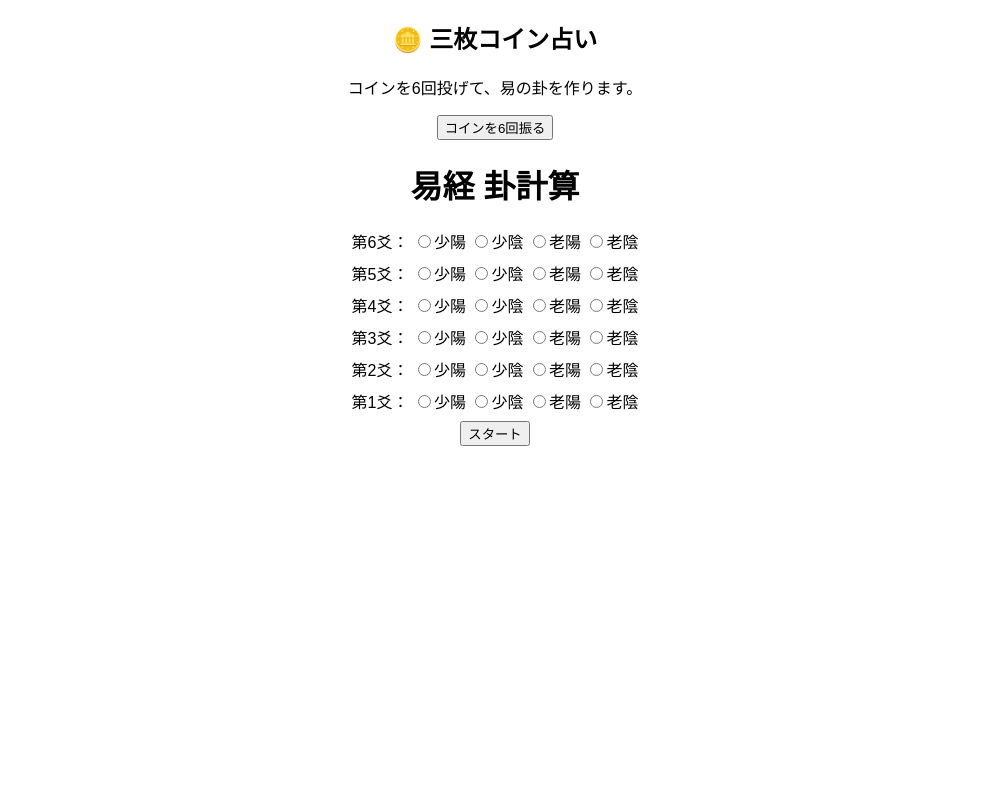
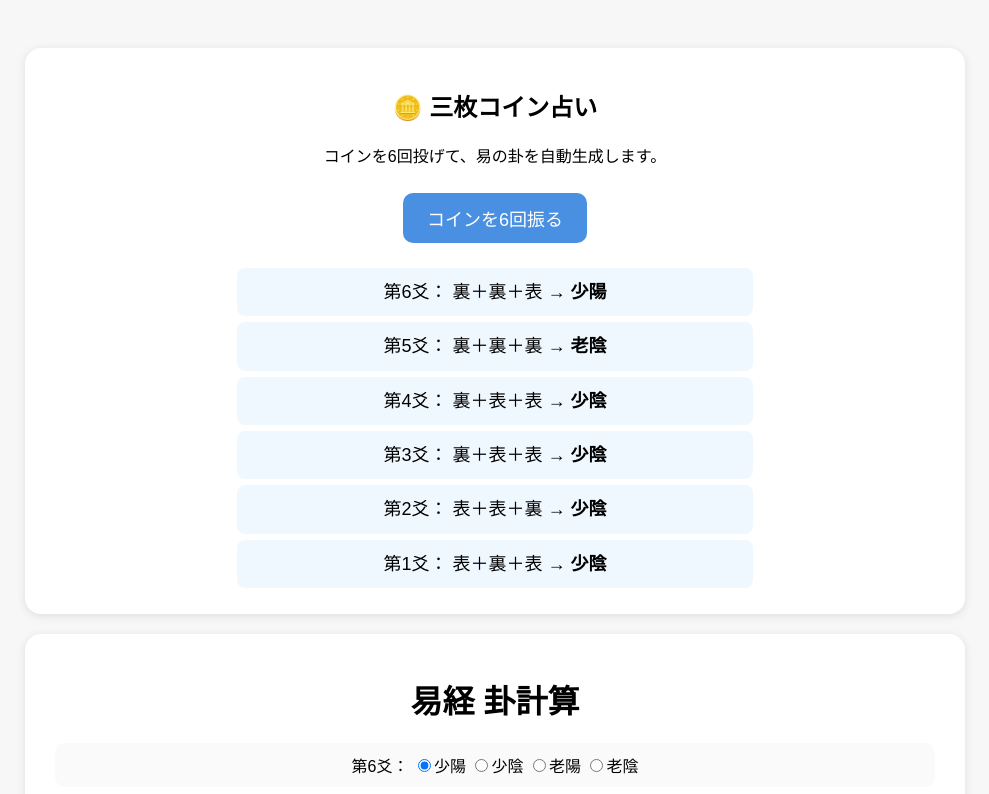
Before and after one commit to tiyobita8-boop/eki3, a plain HTML site: page index.html in a window 1280 px wide. Both pictures are taken after a click on the button "コインを6回振る". Shown: the top 794 px of the page, without its empty margins (145-1134 px from the left). Drawn offline with Linux system fonts and the light colour scheme.

Commit message:
Update index.html

```diff
--- a/index.html
+++ b/index.html
@@ -2,43 +2,113 @@
 <html lang="ja">
 <head>
 <meta charset="UTF-8">
+<meta name="viewport" content="width=device-width, initial-scale=1.0">
 <title>易経 卦計算 完全版</title>
+
 <style>
-body { font-family: sans-serif; text-align: center; }
-.box { margin: 8px; }
-.result { font-size: 22px; margin-top: 20px; font-weight: bold; }
+body{
+  font-family:sans-serif;
+  text-align:center;
+  background:#f7f7f7;
+  padding:20px;
+}
+
+.section{
+  background:white;
+  max-width:900px;
+  margin:20px auto;
+  padding:20px;
+  border-radius:16px;
+  box-shadow:0 2px 10px rgba(0,0,0,0.1);
+}
+
+.box{
+  margin:10px;
+  padding:10px;
+  background:#fafafa;
+  border-radius:10px;
+}
+
+button{
+  font-size:18px;
+  padding:12px 24px;
+  border:none;
+  border-radius:10px;
+  cursor:pointer;
+  background:#4a90e2;
+  color:white;
+  margin:10px;
+}
+
+button:hover{
+  opacity:0.9;
+}
+
+.result{
+  font-size:22px;
+  margin-top:20px;
+  font-weight:bold;
+  line-height:1.8;
+}
+
+.output{
+  margin-top:15px;
+  line-height:1.8;
+  font-size:18px;
+}
+
+.coinLine{
+  background:#f0f8ff;
+  margin:6px auto;
+  padding:8px;
+  border-radius:8px;
+  max-width:500px;
+}
 </style>
 </head>
 
 <body>
+
 <div class="section">
   <h2>🪙 三枚コイン占い</h2>
-    <p>コインを6回投げて、易の卦を作ります。</p>
+  <p>コインを6回投げて、易の卦を自動生成します。</p>
+
   <button onclick="throwCoins()">コインを6回振る</button>
+
   <div class="output" id="coinResult"></div>
 </div>
 
 <div class="section">
 
+<h1>易経 卦計算</h1>
 
-<h1>易経 卦計算</h1>
 <div id="inputs"></div>
+
 <button onclick="calc()">スタート</button>
 
 <div class="result" id="result"></div>
+
+</div>
 
 <script>
 
 // 八卦
 function trigram(lines){
   return {
-    "111":"乾","110":"兌","101":"離","100":"震",
-    "011":"巽","010":"坎","001":"艮","000":"坤"
+    "111":"乾",
+    "110":"兌",
+    "101":"離",
+    "100":"震",
+    "011":"巽",
+    "010":"坎",
+    "001":"艮",
+    "000":"坤"
   }[lines.join("")];
 }
 
-// 64卦（完全）
+// 64卦
 const hexMap = {
+
 "乾乾":"乾為天","坤坤":"坤為地","坎坎":"坎為水","離離":"離為火",
 "震震":"震為雷","艮艮":"艮為山","巽巽":"巽為風","兌兌":"兌為沢",
 
@@ -69,6 +139,7 @@ const hexMap = {
 let container = document.getElementById("inputs");
 
 for(let i=6;i>=1;i--){
+
   let div = document.createElement("div");
   div.className = "box";
 
@@ -79,7 +150,67 @@ for(let i=6;i>=1;i--){
     <label><input type="radio" name="l${i}" value="老陽">老陽</label>
     <label><input type="radio" name="l${i}" value="老陰">老陰</label>
   `;
+
   container.appendChild(div);
+}
+
+// コイン占い
+function throwCoins(){
+
+  let resultHTML = "";
+
+  for(let i=6;i>=1;i--){
+
+    let coins = [];
+    let heads = 0;
+
+    for(let j=0;j<3;j++){
+
+      let coin = Math.random() < 0.5 ? "表" : "裏";
+
+      coins.push(coin);
+
+      if(coin === "表") heads++;
+    }
+
+    let type = "";
+
+    // 易の一般的な三枚コイン法
+    // 表=3点 裏=2点
+
+    let score = coins.reduce((sum,c)=>{
+      return sum + (c==="表" ? 3 : 2);
+    },0);
+
+    if(score === 9){
+      type = "老陽";
+    }else if(score === 8){
+      type = "少陰";
+    }else if(score === 7){
+      type = "少陽";
+    }else if(score === 6){
+      type = "老陰";
+    }
+
+    // ラジオ自動選択
+    let radio = document.querySelector(`input[name="l${i}"][value="${type}"]`);
+
+    if(radio){
+      radio.checked = true;
+    }
+
+    resultHTML += `
+      <div class="coinLine">
+        第${i}爻：
+        ${coins.join("＋")}
+        → <strong>${type}</strong>
+      </div>
+    `;
+  }
+
+  document.getElementById("coinResult").innerHTML = resultHTML;
+
+  calc();
 }
 
 // 計算
@@ -88,60 +219,81 @@ function calc(){
   let lines = [];
 
   for(let i=1;i<=6;i++){
+
     let v = document.querySelector(`input[name="l${i}"]:checked`);
-    if(!v){ alert("全部選んで"); return; }
 
-    lines.push(v.value==="少陽"||v.value==="老陽" ? 1 : 0);
+    if(!v){
+      alert("全部選んでください");
+      return;
+    }
+
+    lines.push(
+      v.value==="少陽" || v.value==="老陽"
+      ? 1
+      : 0
+    );
   }
 
   // 本卦
   let lower = trigram(lines.slice(0,3));
   let upper = trigram(lines.slice(3,6));
-  let main = hexMap[upper+lower];
 
-  // 之卦（変爻）
+  let main = hexMap[upper + lower] || "不明";
+
+  // 之卦
   let changed = [...lines];
 
   for(let i=0;i<6;i++){
+
     let v = document.querySelector(`input[name="l${i+1}"]:checked`).value;
+
     if(v==="老陽") changed[i]=0;
     if(v==="老陰") changed[i]=1;
   }
 
   let future = hexMap[
-    trigram(changed.slice(3,6)) + trigram(changed.slice(0,3))
-  ];
+    trigram(changed.slice(3,6)) +
+    trigram(changed.slice(0,3))
+  ] || "不明";
 
-  // 裏卦（陰陽反転）
+  // 裏卦
   let reverse = lines.map(v => v===1 ? 0 : 1);
 
   let ura = hexMap[
-    trigram(reverse.slice(3,6)) + trigram(reverse.slice(0,3))
-  ];
+    trigram(reverse.slice(3,6)) +
+    trigram(reverse.slice(0,3))
+  ] || "不明";
 
-  // 綜卦（上下逆）
+  // 綜卦
   let flip = [...lines].reverse();
 
   let sou = hexMap[
-    trigram(flip.slice(3,6)) + trigram(flip.slice(0,3))
-  ];
+    trigram(flip.slice(3,6)) +
+    trigram(flip.slice(0,3))
+  ] || "不明";
 
-  // 互卦（2-3-4 / 3-4-5）
+  // 互卦
   let go = [
-    lines[1],lines[2],lines[3],
-    lines[2],lines[3],lines[4]
+    lines[1],
+    lines[2],
+    lines[3],
+    lines[2],
+    lines[3],
+    lines[4]
   ];
 
   let ko = hexMap[
-    trigram(go.slice(3,6)) + trigram(go.slice(0,3))
-  ];
+    trigram(go.slice(3,6)) +
+    trigram(go.slice(0,3))
+  ] || "不明";
 
-  document.getElementById("result").innerHTML =
-    `☆本卦：${main}<br>
+  document.getElementById("result").innerHTML = `
+    ☆本卦：${main}<br>
     ☆之卦：${future}<br>
     ☆裏卦：${ura}<br>
     ☆綜卦：${sou}<br>
-     ☆互卦：${ko}`;
+    ☆互卦：${ko}
+  `;
 }
 
 </script>
```
Lines whose indentation alone changed are shown as unchanged.
